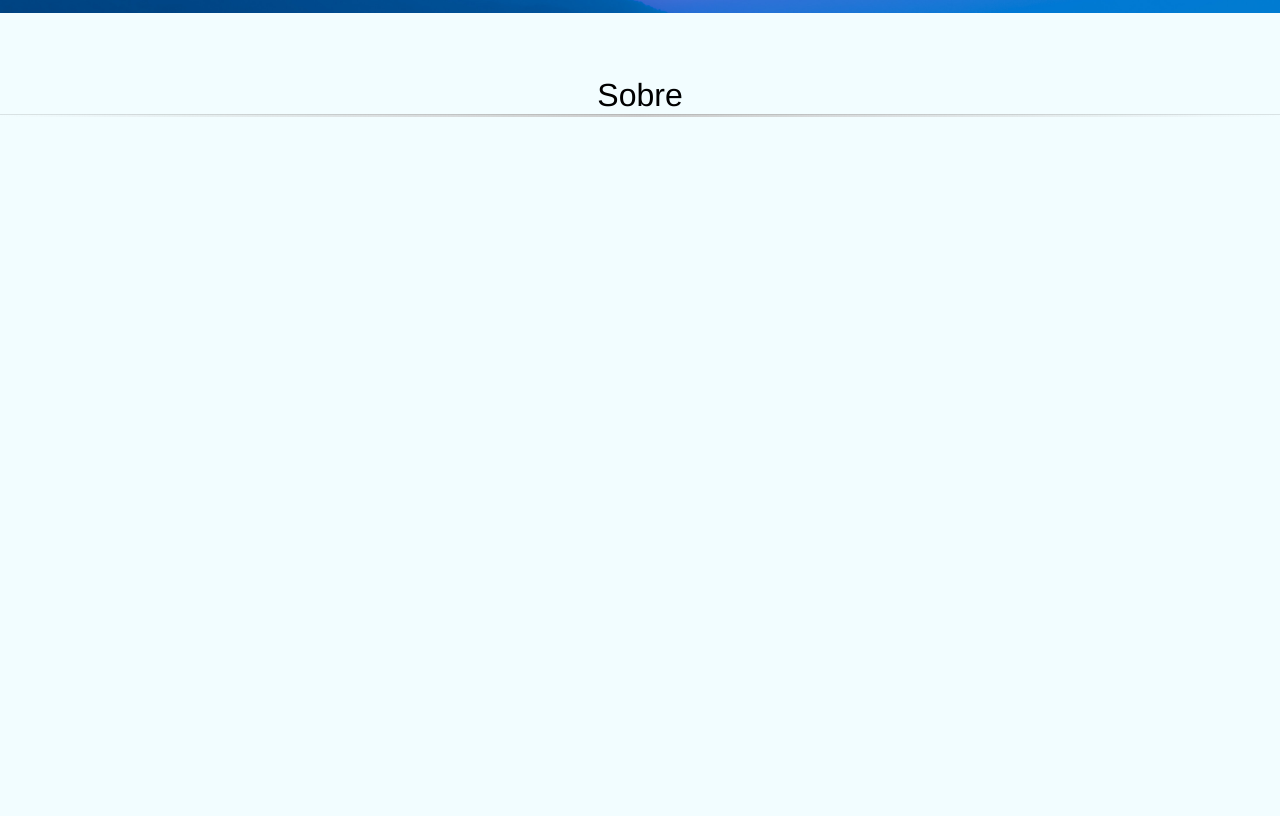
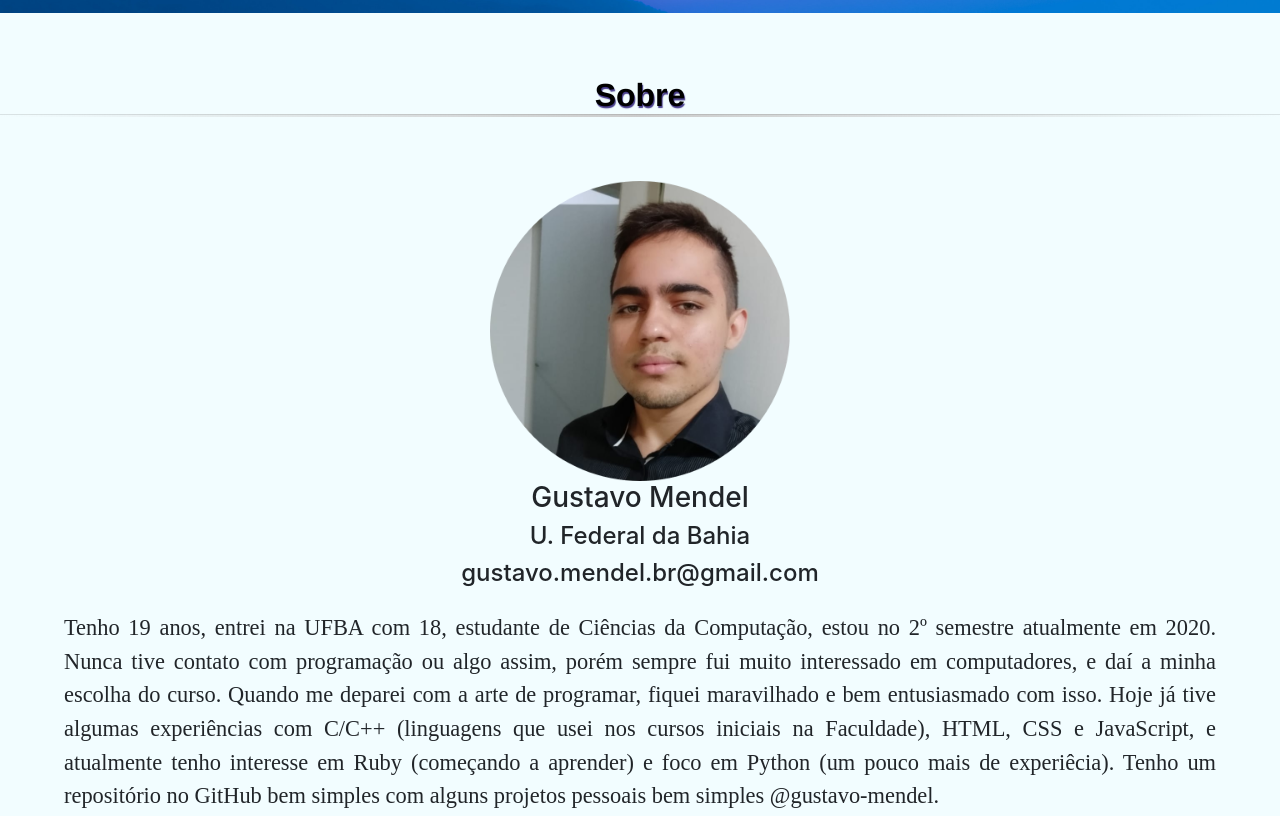
Before and after one commit to guscel/guscel.github.io, a plain HTML site: page index.html in a window 1280 px wide. Shown: the part 787-1603 px from the top of the page. Drawn offline with nearby package versions, Linux system fonts and the light colour scheme.

Commit message:
adicionado cor roxa e sombreamento nos títulos

```diff
--- a/css/style.css
+++ b/css/style.css
@@ -95,6 +95,12 @@ main{
   width: 100%;
   display: flex;
   justify-content: center;
+}
+
+.titulo-principal {
+  color: #564787;
+  font-weight: 800;
+  text-shadow: darkslateblue 1px 2px 1px;
 }
 
 ul {
--- a/index.html
+++ b/index.html
@@ -13,8 +13,12 @@
 
   <body>
     <img src="./assets/back.jpg" class="imagem" alt="...">
-    <h1 class="guscel anime-special-1">Guscel</h1>
-    <h2 class="slogan anime-special-2">Coding and Sharing</h2>
+    <h1 class="guscel anime-special-1">
+      Guscel
+    </h1>
+    <h2 class="slogan anime-special-2">
+      Coding and Sharing
+    </h2>
       <hearder>
         <nav>
           <ul style="list-style-type: none;" class="menu animate__animated animate__fadeInRight">
@@ -34,7 +38,7 @@
       <hr class="hr3">
     <div class="informacoes-contato-1" id="informacoes-contato-1">
       <div>
-        <section class="anime">
+        <section class="...">
           <div>
             <img src="./assets/fotogustavo.png" class="imagem-perfil">
           </div>
```
